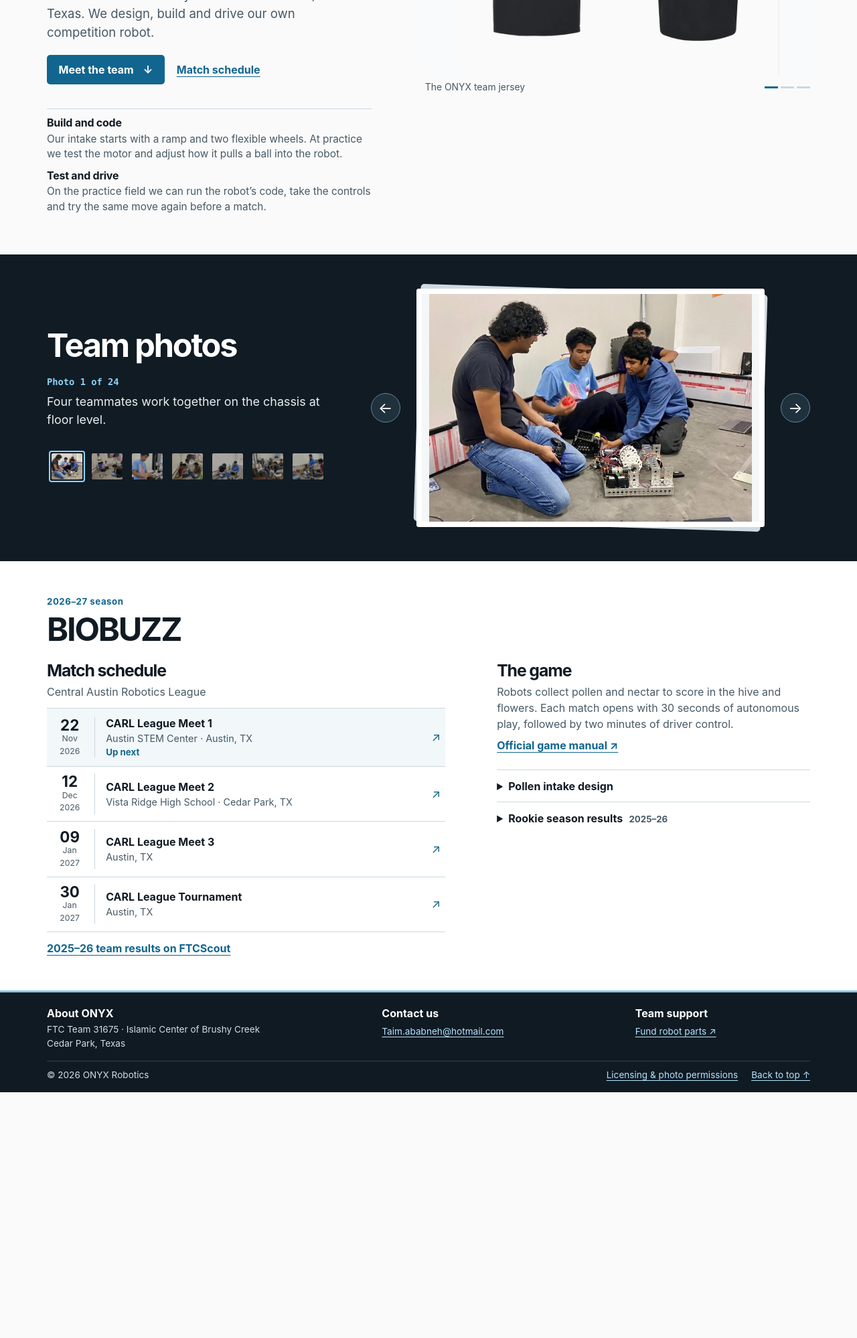
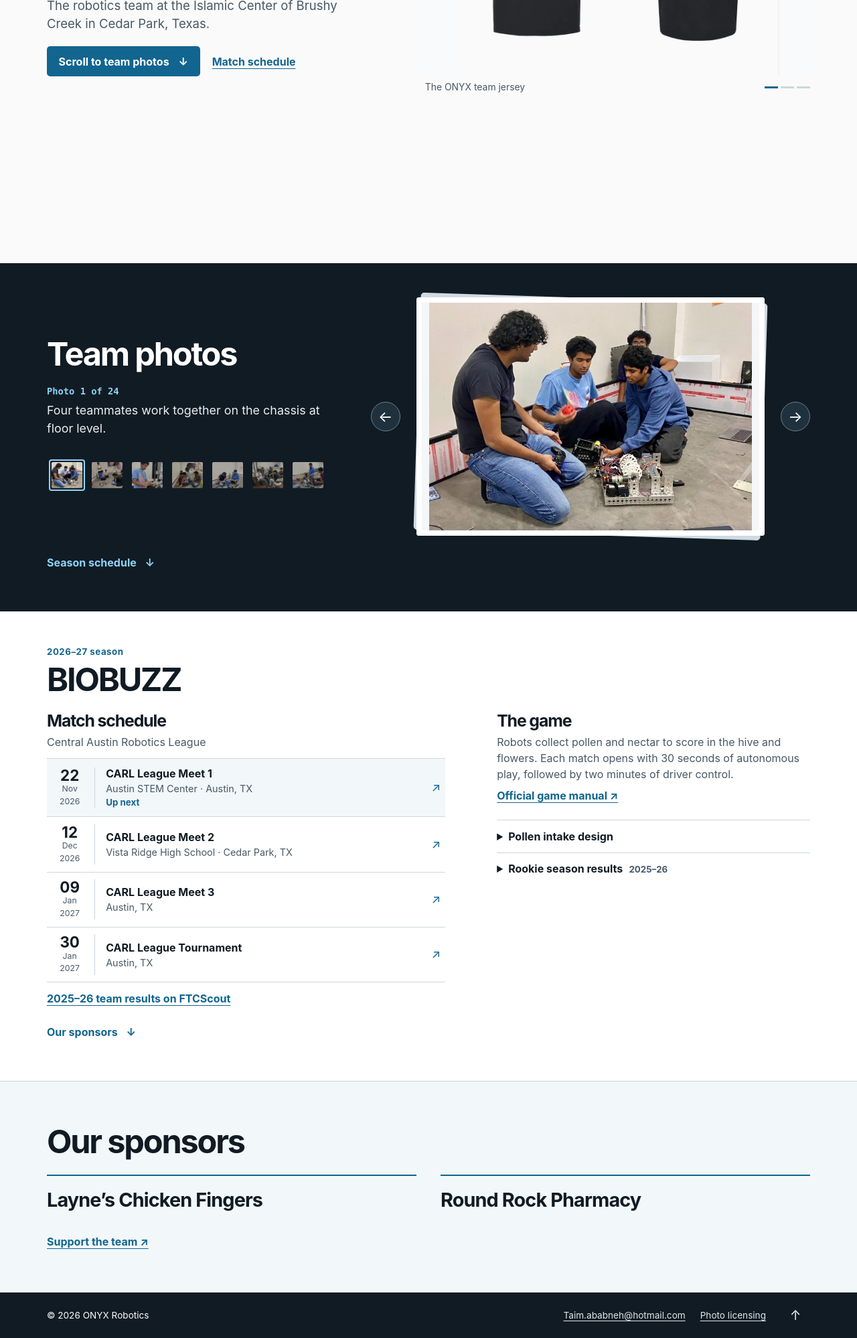
Before and after one commit to TaimAbabneh/onyx-31675, a plain HTML site: page index.html in a window 1280 px wide. Shown: the part 387-2385 px from the top of the page at 67% size. Before the commit the page ends 2018 px from the top, so only its background shows below. Drawn offline with Linux system fonts and the light colour scheme.

Commit message:
Add jersey sponsors, simplify footer and connect scrolling sections

```diff
--- a/index.html
+++ b/index.html
@@ -9,8 +9,8 @@
   <meta property="og:title" content="ONYX Robotics | FTC Team 31675">
   <meta property="og:description" content="Practice photos, meet dates and the student robot design from Cedar Park, Texas.">
   <link rel="icon" href="onyx-kit-mark.png">
-  <link rel="stylesheet" href="site.css?v=motion2">
-  <script defer src="site.js?v=motion2"></script>
+  <link rel="stylesheet" href="site.css?v=sections3">
+  <script defer src="site.js?v=sections3"></script>
 </head>
 <body>
 <a class="skip" href="#main">Skip to content</a>
@@ -18,7 +18,7 @@
   <div class="container header-inner">
     <a class="brand" href="#home" aria-label="ONYX Robotics home"><img src="onyx-kit-mark.png" width="36" height="36" alt="">ONYX</a>
     <nav aria-label="Main navigation">
-      <a href="#home" aria-current="location">Home</a><a href="#team-photos">Team</a><a href="#season">Season</a>
+      <a href="#home" aria-current="location">Home</a><a href="#team-photos">Team</a><a href="#season">Season</a><a href="#sponsors">Sponsors</a>
     </nav>
     <a class="donate" href="https://www.zeffy.com/en-US/donation-form/donate-to-icbc-robotica">Donate</a>
   </div>
@@ -30,8 +30,8 @@
       <div class="hero-copy">
         <p class="kicker">FIRST Tech Challenge <span aria-hidden="true">/</span> Team 31675</p>
         <h1 id="home-title">ONYX <span>Robotics</span></h1>
-        <p class="intro">We’re the FIRST Tech Challenge team at the Islamic Center of Brushy Creek in Cedar Park, Texas. We design, build and drive our own competition robot.</p>
-        <div class="actions"><a class="primary" href="#team-photos">Meet the team <span aria-hidden="true">↓</span></a><a class="text-link" href="#schedule">Match schedule</a></div>
+        <p class="intro">The robotics team at the Islamic Center of Brushy Creek in Cedar Park, Texas.</p>
+        <div class="actions"><a class="primary" href="#team-photos">Scroll to team photos <span aria-hidden="true">↓</span></a><a class="text-link" href="#schedule">Match schedule</a></div>
       </div>
       <figure class="home-story">
         <div class="story-frames">
@@ -41,10 +41,6 @@
         </div>
         <figcaption><span id="story-caption">The ONYX team jersey</span><span class="story-progress" aria-hidden="true"><i class="active"></i><i></i><i></i></span></figcaption>
       </figure>
-      <div class="ftc-story" aria-label="Inside FIRST Tech Challenge">
-        <div><h2>Build and code</h2><p>Our intake starts with a ramp and two flexible wheels. At practice we test the motor and adjust how it pulls a ball into the robot.</p></div>
-        <div><h2>Test and drive</h2><p>On the practice field we can run the robot’s code, take the controls and try the same move again before a match.</p></div>
-      </div>
     </div>
     </div>
   </section>
@@ -91,6 +87,7 @@
         <button class="arrow next" type="button" aria-label="Next photo" aria-controls="team-photos-track" hidden>→</button>
       </div>
       <div class="thumbs" aria-label="Choose a practice photo" role="group" hidden></div>
+      <a class="section-next" href="#season">Season schedule <span aria-hidden="true">&darr;</span></a>
     </div>
   </section>
   <section id="season" aria-labelledby="season-title">
@@ -139,16 +136,27 @@
           </details>
         </div>
       </div>
+      <a class="section-next" href="#sponsors">Our sponsors <span aria-hidden="true">&darr;</span></a>
+    </div>
+  </section>
+  <section id="sponsors" aria-labelledby="sponsor-title">
+    <div class="container sponsor-inner">
+      <h2 id="sponsor-title">Our sponsors</h2>
+      <ul class="sponsor-list">
+        <li>Layne&rsquo;s Chicken Fingers</li>
+        <li>Round Rock Pharmacy</li>
+      </ul>
+      <a class="text-link" id="support" href="https://www.zeffy.com/en-US/donation-form/donate-to-icbc-robotica">Support the team &nearr;</a>
     </div>
   </section>
 </main>
 <footer id="contact">
-  <div class="container footer-row">
-    <div><h2>About ONYX</h2><p>FTC Team 31675 · Islamic Center of Brushy Creek<br>Cedar Park, Texas</p></div>
-    <div><h2>Contact us</h2><a href="mailto:Taim.ababneh@hotmail.com">Taim.ababneh@hotmail.com</a></div>
-    <div id="support"><h2>Team support</h2><a href="https://www.zeffy.com/en-US/donation-form/donate-to-icbc-robotica">Fund robot parts ↗</a></div>
+  <div class="container footer-strip">
+    <small>&copy; 2026 ONYX Robotics</small>
+    <a href="mailto:Taim.ababneh@hotmail.com">Taim.ababneh@hotmail.com</a>
+    <a href="mailto:Taim.ababneh@hotmail.com?subject=ONYX%20photo%20permissions">Photo licensing</a>
+    <a href="#home" class="to-top" aria-label="Back to top">&uarr;</a>
   </div>
-  <div class="container footer-base"><small>© 2026 ONYX Robotics</small><a href="mailto:Taim.ababneh@hotmail.com?subject=ONYX%20photo%20and%20website%20licensing">Licensing &amp; photo permissions</a><a href="#home">Back to top ↑</a></div>
 </footer>
 </body>
 </html>
--- a/site.css
+++ b/site.css
@@ -143,29 +143,13 @@ details > p { margin-bottom:.85rem; }
 .hero {align-items:start;row-gap:clamp(22px,3vw,36px)}
 .home-story {grid-area:1 / 2 / span 2;align-self:start}
 .story-enabled .home-story {position:sticky;top:86px}
-.ftc-story {grid-column:1;display:grid;border-top:1px solid var(--line);max-width:48ch}
-.ftc-story > div {padding:12px 0 0}
-.ftc-story h2 {font-size:1rem;letter-spacing:-.015em}
-.ftc-story p {margin-top:4px;font-size:.96rem;color:var(--muted);line-height:1.48}
 .current-photo {min-height:5.6rem}
-#contact {background:#101a23;color:white;border-top:3px solid #87c9e9}
-.footer-row {display:grid;grid-template-columns:1.35fr 1fr .75fr;gap:14px 30px;padding-block:23px 16px}
-.footer-row h2 {font-size:1rem;letter-spacing:0;margin-bottom:5px;color:#fff}
-.footer-row p,.footer-row a,.footer-base {font-size:.85rem;color:#cfdee6}
-.footer-row a,.footer-base a {color:#b4e5ff}
-.footer-base {display:flex;align-items:center;flex-wrap:wrap;gap:8px 20px;padding-block:10px 16px;border-top:1px solid #35434d}
-.footer-base small {font-size:inherit;margin-right:auto}
 @media(max-width:580px) {
   .hero {display:flex;flex-direction:column;align-items:stretch;gap:13px}
   .home-story {grid-area:auto;width:min(100%,380px);align-self:center}
   .story-enabled .home-story {position:static;padding-bottom:6px}
-  .ftc-story {grid-column:auto}
   .story-frames {aspect-ratio:1.65}
   .current-photo {min-height:4.2rem}
-  .footer-row {grid-template-columns:1fr 1fr;gap:12px}
-  .footer-row>div:first-child {grid-column:1/-1}
-  .footer-row a {overflow-wrap:anywhere}
-  .footer-base {gap:5px 14px}
 }
 @media(max-height:530px) {.story-enabled .home-story{position:static}}
 @media(max-width:760px) {
@@ -188,3 +172,38 @@ details > p { margin-bottom:.85rem; }
   .primary,.donate,.arrow,.events a,.thumbs button {transition:background-color 150ms,color 150ms,border-color 150ms,opacity 150ms}
 }
 .gallery:not(.ready) .current-photo {display:none}
+
+/* Give the homepage photos room to change before the team section enters. */
+.story-enabled {padding-bottom:clamp(100px,22svh,200px)}
+.story-enabled .home-pin {position:sticky;top:62px}
+.story-enabled .home-story {position:static;grid-row:1}
+.hero {align-items:center}
+.section-next {display:inline-flex;align-items:center;gap:.8rem;min-height:44px;width:fit-content;text-decoration:none;font-weight:650}
+.section-next:hover {text-decoration:underline}
+.gallery .section-next {grid-column:1/-1;color:var(--sky)}
+.season-inner > .section-next {margin-top:1rem}
+#sponsors {background:var(--ice);border-top:1px solid var(--line)}
+.sponsor-inner {padding-block:clamp(32px,5vw,72px)}
+.sponsor-list {list-style:none;padding:0;margin:1.4rem 0 1rem;display:grid;grid-template-columns:1fr 1fr;gap:clamp(12px,3vw,36px)}
+.sponsor-list li {border-top:2px solid var(--blue);padding-block:.85rem;color:var(--ink);font-size:clamp(1.15rem,2.3vw,1.8rem);font-weight:650;letter-spacing:-.03em}
+#contact {background:var(--ink);color:white}
+.footer-strip {display:flex;align-items:center;gap:8px 22px;flex-wrap:wrap;padding-block:12px;font-size:.85rem}
+.footer-strip small {margin-right:auto;font-size:inherit}
+.footer-strip a {color:#dce8ed;text-underline-offset:3px}
+.to-top {display:grid;place-items:center;width:44px;height:44px;text-decoration:none;font-size:1.25rem}
+@media(max-width:580px) {
+  .header-inner {gap:6px}
+  .masthead .container {width:calc(100% - 16px)}
+  .brand {font-size:0;gap:0}
+  .brand img {width:28px;height:28px}
+  nav {gap:clamp(5px,2vw,12px)}
+  .story-enabled .home-pin {top:58px}
+  .sponsor-list {grid-template-columns:1fr;gap:0}
+  .footer-strip {display:grid;grid-template-columns:1fr auto;gap:6px 12px;padding-block:16px}
+  .footer-strip small,.footer-strip a:not(.to-top) {grid-column:1}
+  .to-top {grid-column:2;grid-row:1/4}
+}
+@media(max-height:640px),(prefers-reduced-motion:reduce) {
+  .story-enabled {padding-bottom:0}
+  .story-enabled .home-pin {position:static}
+}
```
